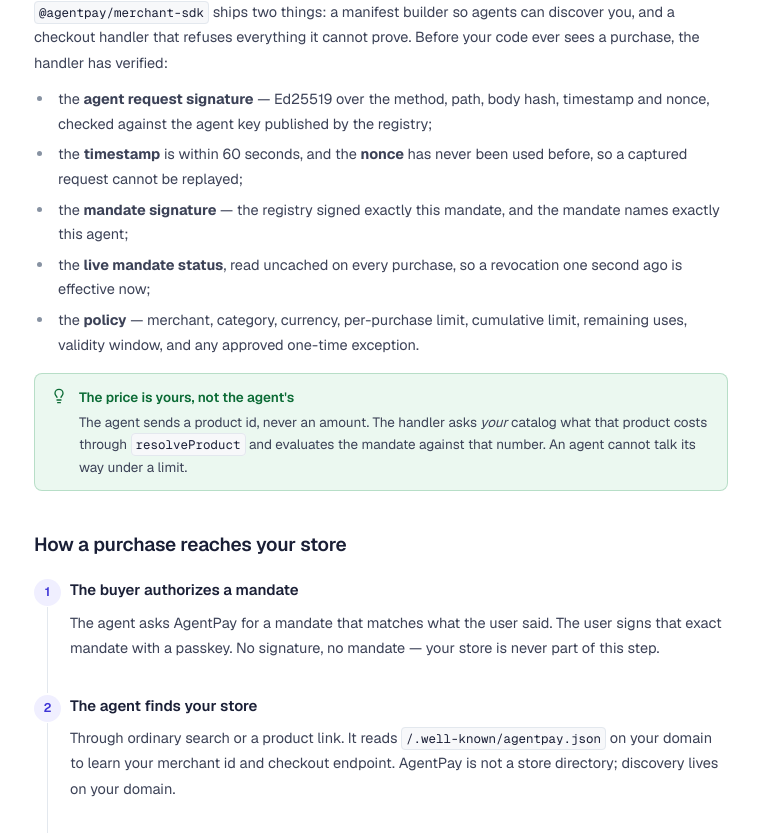
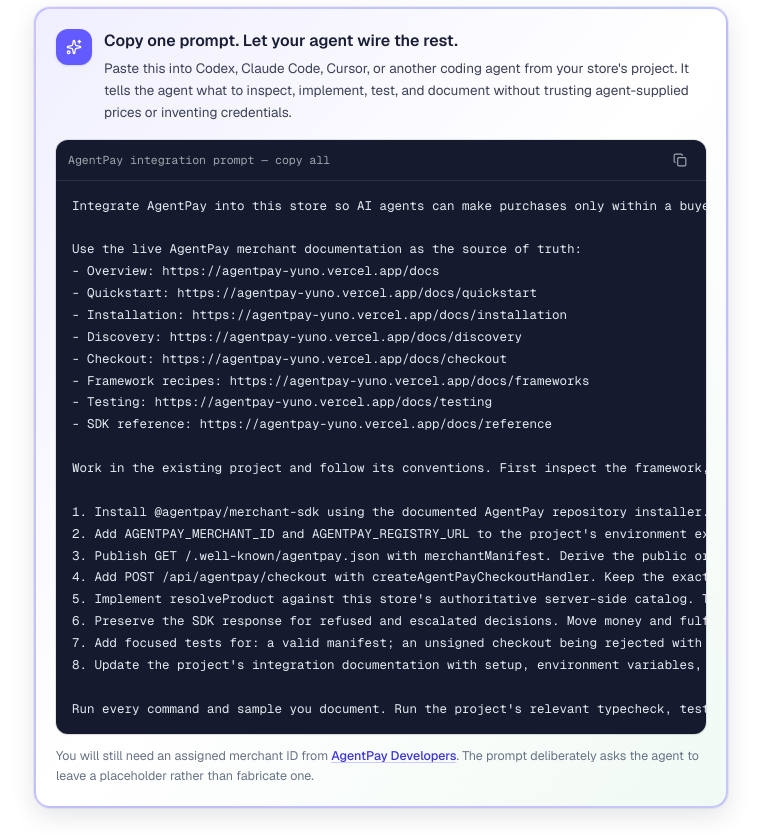
Before and after one commit to pedroschott/hackatonyuno, a Next.js app: page /docs in a window 1280 px wide. Shown: the part 840-1675 px from the top of the page, without its empty margins (278-1039 px from the left). Built offline with nearby package versions, Linux system fonts and the light colour scheme.

Commit message:
docs: add copyable agent setup prompt

```diff
--- a/app/(docs)/docs/page.tsx
+++ b/app/(docs)/docs/page.tsx
@@ -1,9 +1,34 @@
-import { BookOpen, Boxes, Building2, PlugZap, Rocket, ShieldCheck, TerminalSquare } from "lucide-react";
+import { BookOpen, Boxes, Building2, PlugZap, Rocket, ShieldCheck, Sparkles, TerminalSquare } from "lucide-react";
 
 import { DocPage, docMetadata } from "@/components/docs/DocPage";
 import { A, C, Callout, Cards, CodeBlock, LI, Lead, LinkCard, List, P, Steps, Step } from "@/components/docs/prose";
 
 const HREF = "/docs";
+
+const AGENT_SETUP_PROMPT = `Integrate AgentPay into this store so AI agents can make purchases only within a buyer-signed mandate.
+
+Use the live AgentPay merchant documentation as the source of truth:
+- Overview: https://agentpay-yuno.vercel.app/docs
+- Quickstart: https://agentpay-yuno.vercel.app/docs/quickstart
+- Installation: https://agentpay-yuno.vercel.app/docs/installation
+- Discovery: https://agentpay-yuno.vercel.app/docs/discovery
+- Checkout: https://agentpay-yuno.vercel.app/docs/checkout
+- Framework recipes: https://agentpay-yuno.vercel.app/docs/frameworks
+- Testing: https://agentpay-yuno.vercel.app/docs/testing
+- SDK reference: https://agentpay-yuno.vercel.app/docs/reference
+
+Work in the existing project and follow its conventions. First inspect the framework, package manager, product/catalog model, checkout flow, environment-variable conventions, tests, and contributor instructions. Then implement the thinnest complete integration:
+
+1. Install @agentpay/merchant-sdk using the documented AgentPay repository installer. Vendor and commit the generated tarball so CI can reproduce the install. If this store is inside the AgentPay repository, use the documented source import instead.
+2. Add AGENTPAY_MERCHANT_ID and AGENTPAY_REGISTRY_URL to the project's environment example with placeholder values. Use https://agentpay-yuno.vercel.app as the registry URL. Never invent a merchant ID, add a shared merchant secret, or commit credentials. If no assigned mrc_… value is available, leave a clear placeholder and tell me to create or copy it from https://agentpay-yuno.vercel.app/developers.
+3. Publish GET /.well-known/agentpay.json with merchantManifest. Derive the public origin from the request, use the assigned merchant ID and real store name, point checkoutPath to /api/agentpay/checkout, allow cross-origin reads, and apply the documented short public cache policy.
+4. Add POST /api/agentpay/checkout with createAgentPayCheckoutHandler. Keep the exact raw request body intact. Configure the Node runtime where the framework supports runtime selection, keep the route dynamic and uncached, and do not add any bypass header or alternate approval path.
+5. Implement resolveProduct against this store's authoritative server-side catalog. The agent supplies only product_id. Return the store-owned id, merchant_id, name, stable buyer-readable category, integer price_cents, and ISO currency. Return null for missing, unpublished, unavailable, or out-of-stock products. Never trust an amount, currency, category, or merchant supplied by the agent.
+6. Preserve the SDK response for refused and escalated decisions. Move money and fulfil only when decision is exactly approved. If this project already charges a payment provider, connect that existing server-side flow after approval and make it idempotent. If it has no real payment integration, keep the charge mocked and state that limitation instead of inventing one.
+7. Add focused tests for: a valid manifest; an unsigned checkout being rejected with 401 and AGENT_SIGNATURE_INVALID; an unknown product returning 404; and approved, refused, and escalated signed requests using the documented signing helpers and a stubbed registry. Include a live-revocation case if the existing test setup can exercise it without external credentials.
+8. Update the project's integration documentation with setup, environment variables, routes, verification commands, the approved/escalated/refused handling contract, and the mocked-payment limitation if applicable.
+
+Run every command and sample you document. Run the project's relevant typecheck, tests, and build in proportion to the change. Fix failures caused by this work, but do not overwrite unrelated changes. At the end, summarize the files changed, verification results, the merchant ID or deployment values I still need to provide, and the exact steps for one end-to-end purchase through AgentPay.`;
 
 export const metadata = docMetadata(HREF);
 
@@ -53,6 +78,37 @@
         </>
       }
       sections={[
+        {
+          id: "agent-setup-prompt",
+          title: "Set up AgentPay with your coding agent",
+          body: (
+            <div className="my-5 overflow-hidden rounded-2xl border-2 border-brand/35 bg-gradient-to-br from-brand-soft via-surface to-success-soft/50 p-4 shadow-[var(--shadow-pop)] sm:p-5">
+              <div className="flex items-start gap-3">
+                <span className="flex size-9 shrink-0 items-center justify-center rounded-xl bg-brand text-white shadow-sm">
+                  <Sparkles className="size-4" aria-hidden />
+                </span>
+                <div>
+                  <h3 className="text-[16px] font-semibold text-ink">Copy one prompt. Let your agent wire the rest.</h3>
+                  <p className="mt-1 text-[13.5px] leading-[1.65] text-ink-2">
+                    Paste this into Codex, Claude Code, Cursor, or another coding agent from your store&apos;s project.
+                    It tells the agent what to inspect, implement, test, and document without trusting agent-supplied
+                    prices or inventing credentials.
+                  </p>
+                </div>
+              </div>
+              <CodeBlock
+                lang="text"
+                filename="AgentPay integration prompt — copy all"
+                code={AGENT_SETUP_PROMPT}
+                className="mb-0 mt-4 ring-1 ring-black/5"
+              />
+              <p className="mt-3 text-[12.5px] leading-5 text-muted">
+                You will still need an assigned merchant ID from <A href="/developers">AgentPay Developers</A>. The
+                prompt deliberately asks the agent to leave a placeholder rather than fabricate one.
+              </p>
+            </div>
+          ),
+        },
         {
           id: "what-the-sdk-does",
           title: "What the SDK does for you",
```
Also changed, not shown: 1 other file (tests, documents, lock files or other folders).
